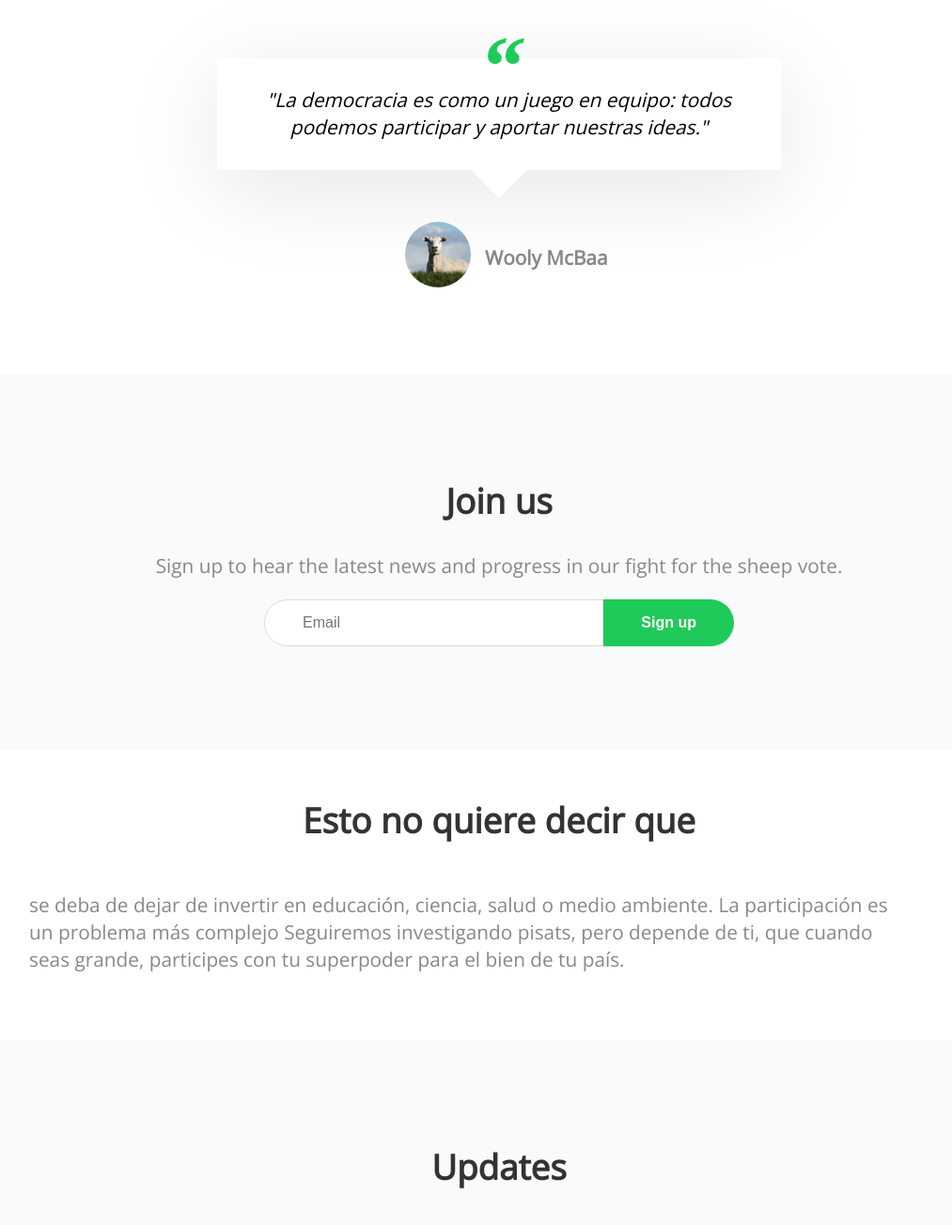
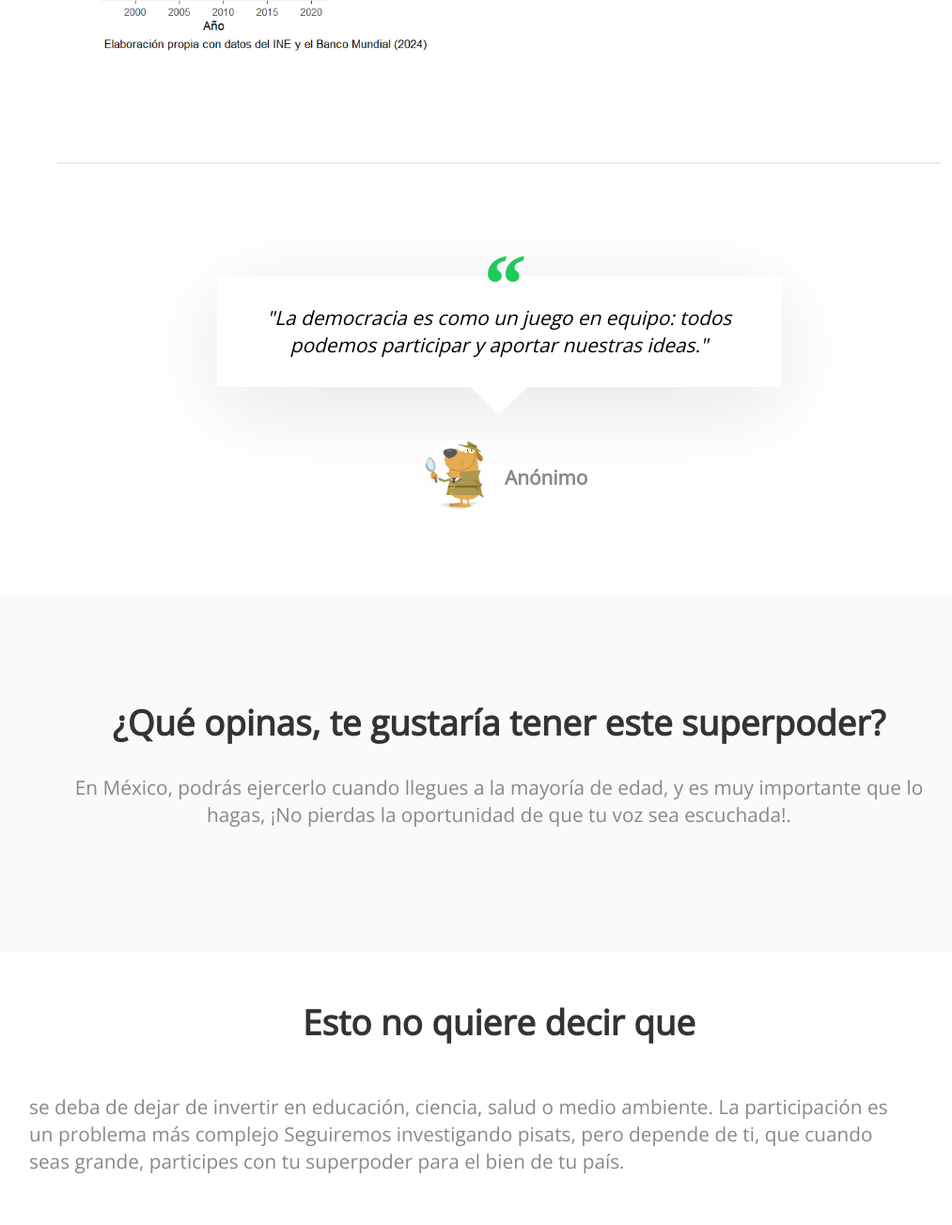
Before and after one commit to carlaAndr/democracia.github.io, a Jekyll site: the page built from index.html, in a window 1280 px wide and 1400 px high, scrolled down 4046 px. Shown: the top 1304 px of the window at 94% size, without its empty margins (109-1122 px from the left). Built offline with Jekyll 4.4.1, drawn with Linux system fonts in a browser that asks for light colours; nearby versions of some CDN libraries.

Commit message:
Update index.html

```diff
--- a/index.html
+++ b/index.html
@@ -40,10 +40,10 @@ title: Democracia
 	<h2 class="editable" style="text-align: center;">Comencemos con estas pistas</h2>
 
 	<img src="{{ site.baseurl }}/images/Pistas.png" alt="Pistas">
-	<p> <center>
+	<h1> <center>
 		¿Será que tienen una relación cantidad de personas que votan?
 	</center>
-	</p>
+	</h1>
 
 </div>
 
@@ -74,13 +74,13 @@ title: Democracia
 
 		</div>
 		<div>
-			<img src="{{ site.baseurl }}/images/graficaCiencia.png" alt="Sheep">
+			<img src="{{ site.baseurl }}/images/graficaCiencia.png" alt="Ciencia">
 		</div>
 	</div>
 </div><div class="container">
 	<div class="columns">
 		<div>
-			<img src="{{ site.baseurl }}/images/graficaEsperanza.png" alt="Sheep">
+			<img src="{{ site.baseurl }}/images/graficaEsperanza.png" alt="Esperanza">
 		</div>
 		<div>
 			<h2 class="editable">Salud</h2>
@@ -97,14 +97,14 @@ title: Democracia
 
 		</div>
 		<div>
-			<img src="{{ site.baseurl }}/images/graficaMA.png.jpg" alt="Sheep">
+			<img src="{{ site.baseurl }}/images/graficaMA.png" alt="Medio Ambiente">
 		</div>
 	</div>
 </div>
 <div class="container">
 	<div class="columns">
 		<div>
-			<img src="{{ site.baseurl }}/images/gradicaPobreza.png" alt="Sheep">
+			<img src="{{ site.baseurl }}/images/graficaPobreza.png" alt="Pobreza">
 		</div>
 		<div>
 			<h2 class="editable">Pobreza</h2>
@@ -122,8 +122,8 @@ title: Democracia
 		</p>
 		<div class="attribute">
 			<p class="meta">
-				<span class="image"><img class="editable" src="{{ site.baseurl }}/images/wooly.jpg" alt="Wooly"></span>
-				<span class="author editable"><strong>Wooly McBaa</strong></span>
+				<span class="image"><img class="editable" src="{{ site.baseurl }}/images/perro2.jpg" alt="Wooly"></span>
+				<span class="author editable"><strong>Anónimo</strong></span>
 			</p>
 		</div>
 	</blockquote>
@@ -131,12 +131,10 @@ title: Democracia
 
 <div class="darker">
 	<div class="container">
-		<h2 class="editable">Join us</h2>
-		<p class="editable" style="text-align: center;">Sign up to hear the latest news and progress in our fight for the sheep vote.</p>
-		<form action="{{ site.newsletter_action }}" method="post">
-			<input type="text" name="EMAIL" placeholder="Email">
-			<input type="submit" value="Sign up"/>
-		</form>
+		<h2 class="editable">¿Qué opinas, te gustaría tener este superpoder?</h2>
+		<p class="editable" style="text-align: center;"> En México, podrás ejercerlo cuando llegues a la mayoría de edad,
+			y es muy importante que lo hagas,  ¡No pierdas la oportunidad de que tu voz sea escuchada!.</p>
+
 	</div>
 </div>
 
```
